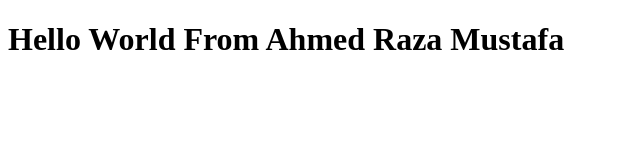
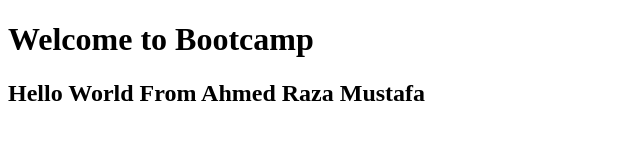
Before and after one commit to AhmedRazaPeruse/Bootcamp05312020Sample, a plain HTML site: page index.html in a window 1280 px wide. Shown: the whole page, without its empty margins (0-640 px from the left). Drawn offline with Linux system fonts and the light colour scheme.

Commit message:
Updated auto_deploy.yaml file.

```diff
--- a/index.html
+++ b/index.html
@@ -7,6 +7,7 @@
     <title>Document</title>
 </head>
 <body>
-    <h1>Hello World From Ahmed Raza Mustafa</h1>
+    <h1>Welcome to Bootcamp</h1>
+    <h2>Hello World From Ahmed Raza Mustafa</h2>
 </body>
 </html>
```
